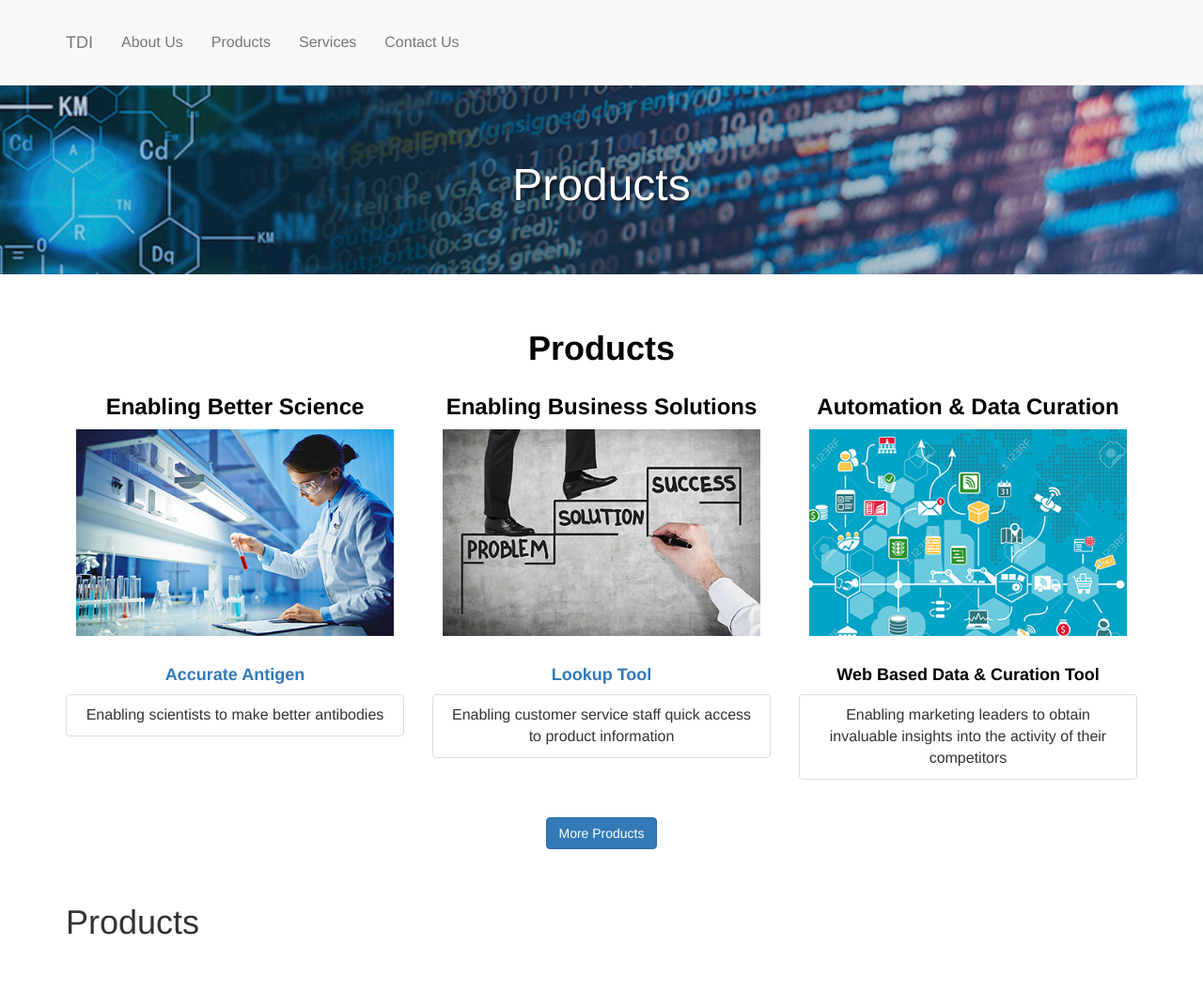
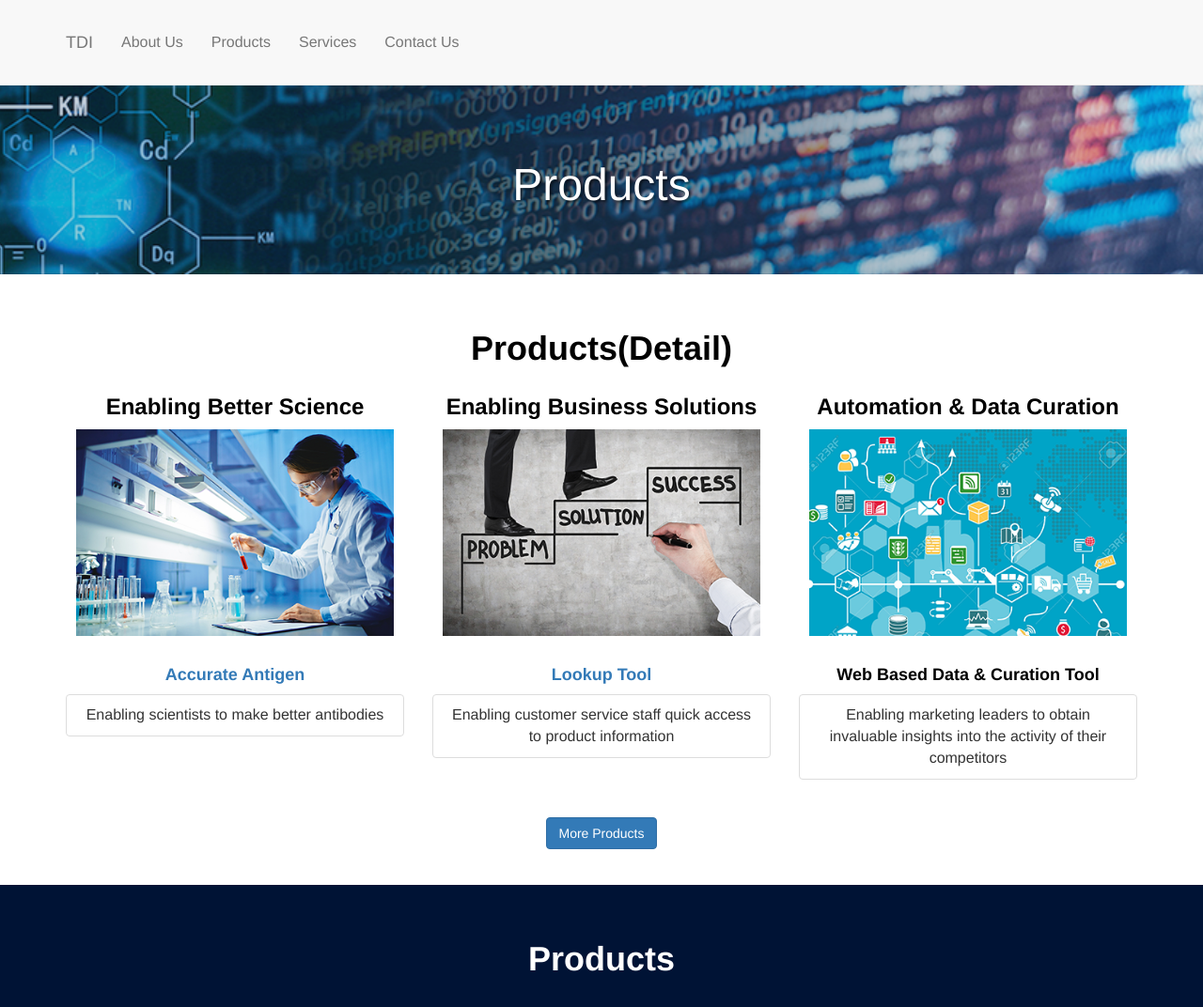
Before and after one commit to chrisbeldam/TDI, a website: page products.html in a window 1280 px wide. Shown: the whole page at 94% size. Before the commit the page ends 1012 px from the top, so only its background shows below. Drawn offline with nearby package versions, Linux system fonts and the light colour scheme; files that its build step writes are made by us from their sources.

Commit message:
Small Style Changes

```diff
--- a/products.html
+++ b/products.html
@@ -77,7 +77,7 @@
       <div class="container">
         <div class="row">
           <div class="col-sm-12">
-            <h1>Products</h1>
+            <h1>Products(Detail)</h1>
           </div>
         </div>
 
@@ -122,7 +122,7 @@
 
     </section>
 
-    <section>
+    <section id="products" class="products-section">
     <div class="container">
       <div class="row">
         <div class="col-sm-12">
--- a/sass/style.scss
+++ b/sass/style.scss
@@ -1,7 +1,7 @@
 
-$contactbg: #004694;
+$contactbg: #001335;
 $aboutbg: #ffffff;
-$introbg: #004694;
+$introbg: #001335;
 $servicesbg: #ffffff;
 $textcolour: white;
 $textcolourinverse: black;
```
Also changed, not shown: css/style.css, cssnano/style.css.
